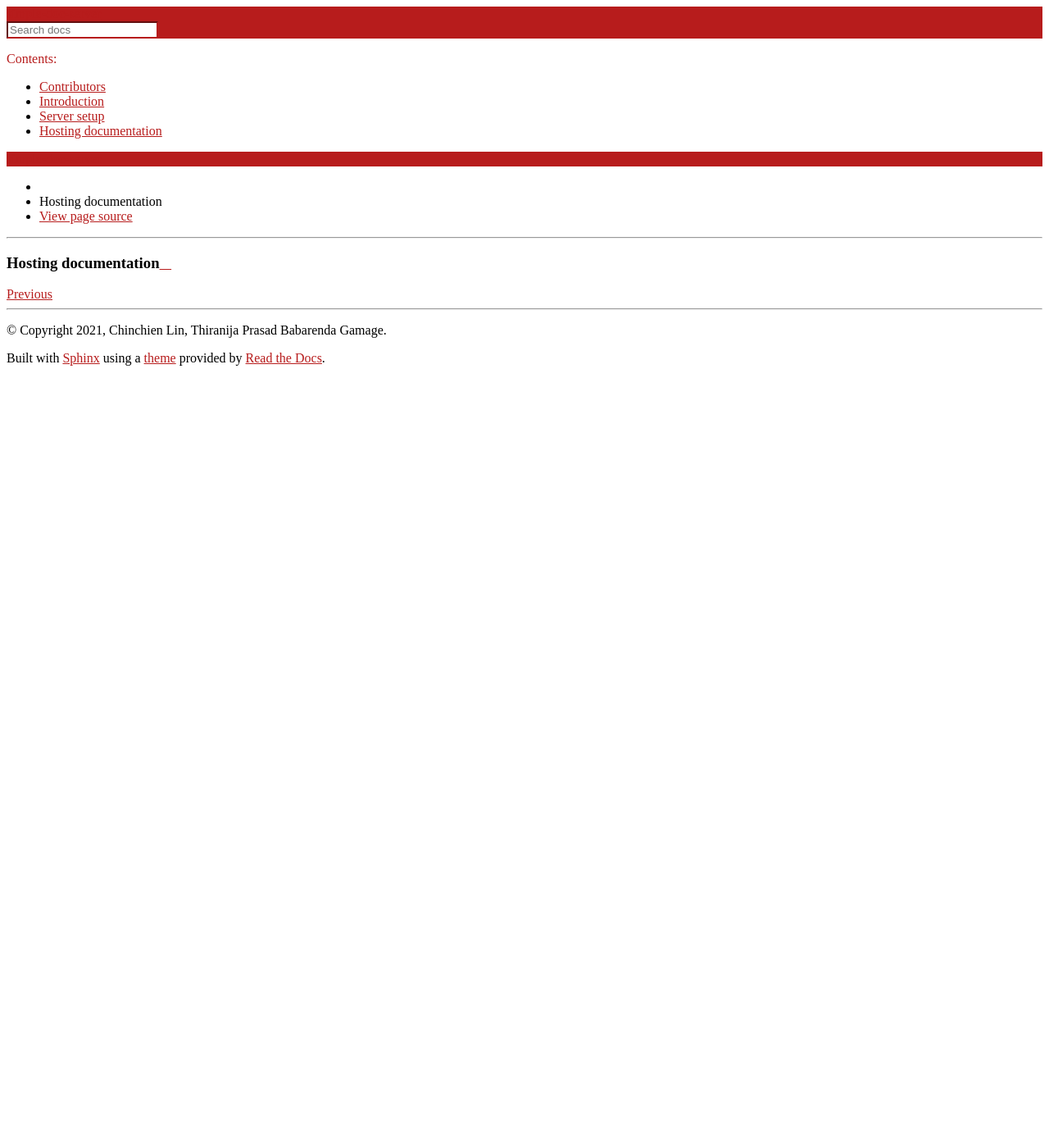
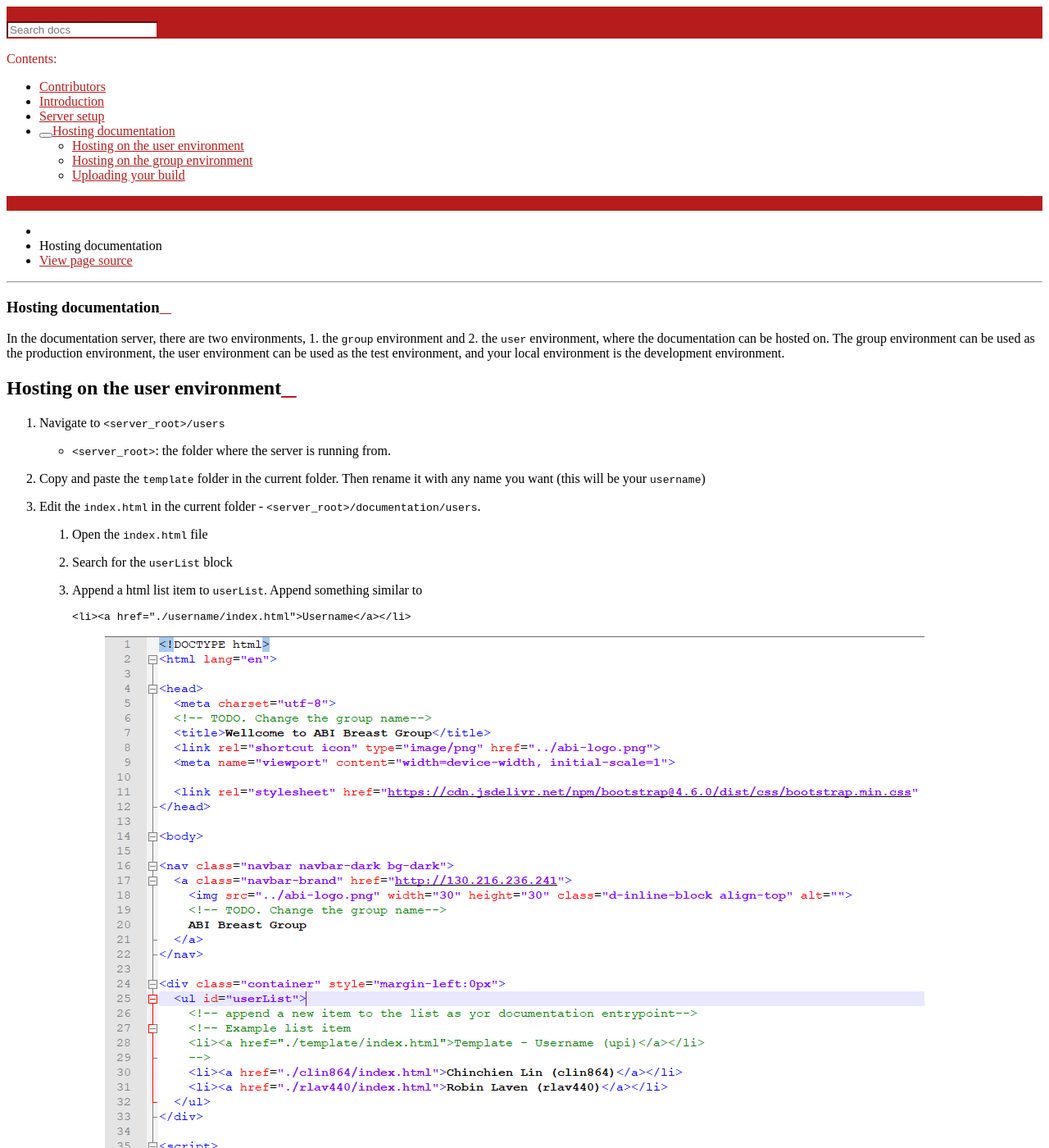
Before and after one commit to Research-software-development-resources/simple-doc-server, a Sphinx documentation site: the page built from docs/source/hosting_documentation.rst, in a window 1280 px wide and 1400 px high. Shown: the whole window at 82% size. Built offline with Sphinx 7.4.7 and the Read the Docs theme 2.0.0, drawn with Linux system fonts in a browser that asks for light colours; some of the changed text lies outside the part shown.

Commit message:
Update hosting_documentation.rst

```diff
--- a/docs/source/hosting_documentation.rst
+++ b/docs/source/hosting_documentation.rst
@@ -1,2 +1,99 @@
 Hosting documentation
 =====================
+
+In the documentation server, there are two environments, 1. the ``group`` environment and 2. the ``user`` environment, where the documentation can be hosted on.
+The group environment can be used as the production environment, the user environment can be used as the test environment, and your local environment is the development environment.
+
+.. _Hosting on the user environment:
+
+Hosting on the user environment
+-------------------------------
+
+#. Navigate to ``<server_root>/users``
+
+   * ``<server_root>``: the folder where the server is running from.
+
+#. Copy and paste the ``template`` folder in the current folder. Then rename it with any name you want (this will be your ``username``)
+#. Edit the ``index.html`` in the current folder - ``<server_root>/documentation/users``.
+
+   #. Open the ``index.html`` file
+   #. Search for the ``userList`` block
+   #. Append a html list item to ``userList``. Append something similar to
+
+      .. code-block:: html
+
+         <li><a href="./username/index.html">Username</a></li>
+
+      .. figure:: ./images/users_index.PNG
+         :name: index.html
+         :align: left
+         :alt: index.html
+
+         index.html
+
+#. Navigate to your user folder ``<server_root>/documentation/users/<username>``
+#. Copy and paste the ``template-documentation`` folder in the current folder. Then rename it with the name of the documentation you are going to upload.
+#. Edit the ``index.html`` in the current folder - ``<server_root>/documentation/users/<username>``.
+
+   #. Open the ``index.html`` file
+   #. Search for the ``documentationList`` block
+   #. Append a html list item to ``documentationList``. Append something similar to
+
+      .. code-block:: html
+
+         <li><a href="./documentation_name/docs/build/index.html">documentation_name</a></li>
+
+      .. figure:: ./images/user_index.PNG
+         :name: index.html
+         :align: left
+         :alt: index.html
+
+         index.html
+
+.. _Hosting on the group environment:
+
+Hosting on the group environment
+-------------------------------
+
+#. Navigate to the ``group`` folder ``<server_root>/documentation/users/<username>``
+#. Copy and paste the ``template-documentation`` folder in the current folder. Then rename it with the name of the documentation you are going to upload.
+#. Edit the ``index.html`` in the current folder - ``<server_root>/documentation/users/<username>``.
+
+   #. Open the ``index.html`` file
+   #. Search for the ``documentationList`` block
+   #. Append a list item to the list inside the ``container`` block. Append something similar to
+
+      .. code-block:: html
+
+         <li><a href="./documentation_name/docs/build/index.html">documentation_name</a></li>
+
+      .. figure:: ./images/group_index.PNG
+         :name: index.html
+         :align: left
+         :alt: index.html
+
+         index.html
+
+#. You are now ready to upload your documentation! See :ref:`Upload your build`
+
+.. _Upload your build:
+
+Uploading your build
+--------------------
+
+#. Locally build your Sphinx documentation. See the `Sphinx documentation <https://www.sphinx-doc.org/en/master/usage/quickstart.html>`_ to learn more about Sphinx
+
+   .. note::
+
+      A build here is a process of converting your Sphinx documentation to HTML files
+
+#. Upload the entire build folder
+
+   * Upload to the user environment: ``<server_root>/documentation/users/<username>/<documentation_name>/docs/``
+   * Upload to the group environment: ``<server_root>/documentation/group/<documentation_name>/docs/``
+
+   .. note::
+
+      If you had uploaded the build folder before, you might be asked whether your want to replace or ship the existing files. It is OK to replace them with the new build.
+
+   * Done! the updated version is now hosted! Refresh the web page.
```
Also changed, not shown: docs/source/images/group_index.PNG (added), docs/source/images/user_index.PNG (added), docs/source/images/users_index.PNG (added).
